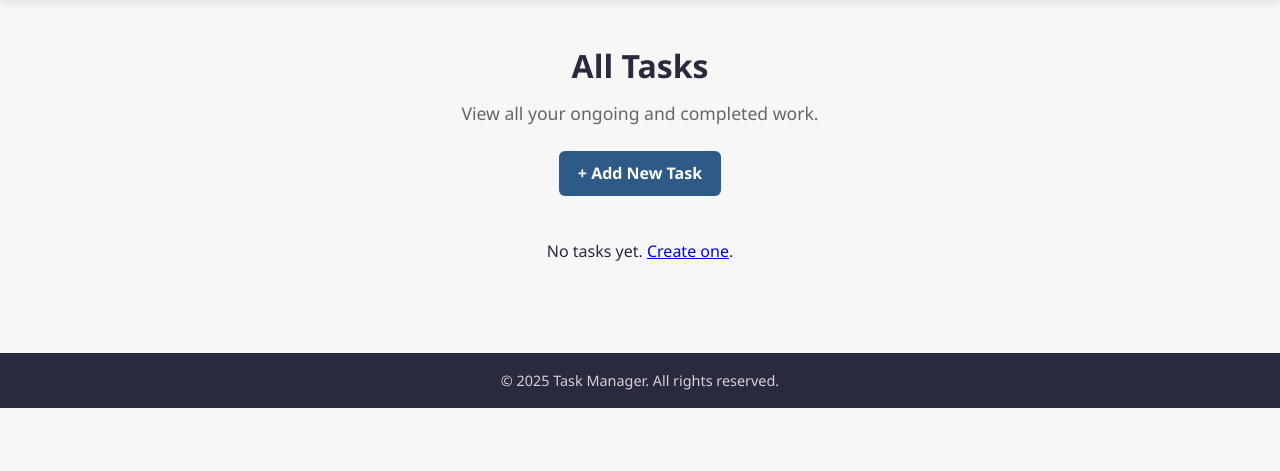
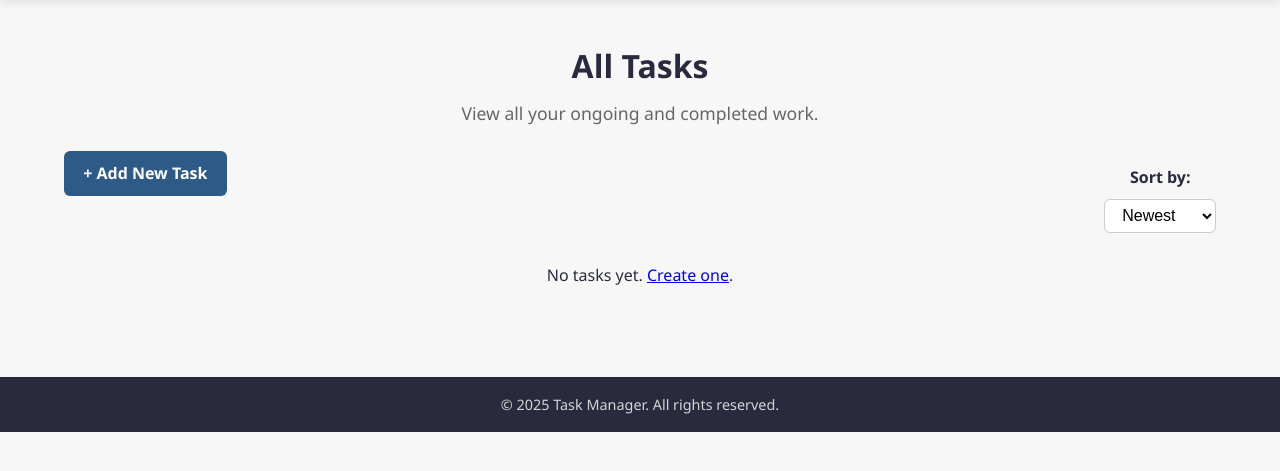
Before and after one commit to nicholohq/hangarin, a Django app: page /tasks/ in a window 1280 px wide. Shown: the part 93-564 px from the top of the page. Run offline with Django 5.2, Linux system fonts and the light colour scheme; data that the repository does not hold is empty.

Commit message:
added sorting in the tasks

```diff
--- a/tasks/static/tasks/css/main.css
+++ b/tasks/static/tasks/css/main.css
@@ -374,3 +374,40 @@ footer p {
 .upcoming-section .task-card {
 	min-height: 160px;
 }
+
+/* ====== Task Toolbar (Create + Sort) ====== */
+.task-toolbar {
+	display: flex;
+	justify-content: space-between;
+	align-items: center;
+	flex-wrap: wrap;
+	margin-bottom: 1.5rem;
+}
+
+.sort-form {
+	display: flex;
+	align-items: center;
+	gap: 0.5rem;
+}
+
+.sort-form label {
+	font-weight: 600;
+	color: var(--dark);
+}
+
+.sort-form select {
+	padding: 0.4rem 0.8rem;
+	border: 1px solid #ccc;
+	border-radius: 6px;
+	font-size: 1rem;
+	background-color: white;
+	cursor: pointer;
+	transition: border 0.3s ease, box-shadow 0.3s ease;
+}
+
+.sort-form select:hover,
+.sort-form select:focus {
+	border-color: var(--primary);
+	box-shadow: 0 0 4px rgba(45, 90, 135, 0.3);
+	outline: none;
+}
--- a/tasks/templates/tasks/task_list.html
+++ b/tasks/templates/tasks/task_list.html
@@ -5,7 +5,7 @@
     <meta charset="UTF-8">
     <meta name="viewport" content="width=device-width, initial-scale=1.0">
     <title>Hangarin - Task Manager</title>
-    <link rel="stylesheet" href="{% static 'tasks/css/main.css' %}?v=3">
+    <link rel="stylesheet" href="{% static 'tasks/css/main.css' %}?v=5">
 </head>
 <body>
 
@@ -27,13 +27,25 @@
     </div>
 </header>
 
-
 <section id="tasks">
     <h2 class="section-title">All Tasks</h2>
     <p class="section-subtitle">View all your ongoing and completed work.</p>
 
-    <div class="create-task">
-        <a href="{% url 'task_create' %}" class="btn-create">+ Add New Task</a>
+    <div class="task-toolbar">
+        <div class="create-task">
+            <a href="{% url 'task_create' %}" class="btn-create">+ Add New Task</a>
+        </div>
+
+        <form method="get" class="sort-form">
+            <label for="sort">Sort by:</label>
+            <select name="sort" id="sort" onchange="this.form.submit()">
+                <option value="created" {% if current_sort == 'created' %}selected{% endif %}>Newest</option>
+                <option value="title" {% if current_sort == 'title' %}selected{% endif %}>Title</option>
+                <option value="deadline" {% if current_sort == 'deadline' %}selected{% endif %}>Deadline</option>
+                <option value="priority" {% if current_sort == 'priority' %}selected{% endif %}>Priority</option>
+                <option value="status" {% if current_sort == 'status' %}selected{% endif %}>Status</option>
+            </select>
+        </form>
     </div>
 
     {% if tasks %}
@@ -57,6 +69,6 @@
     <p>&copy; 2025 Task Manager. All rights reserved.</p>
 </footer>
 
-<script src="{% static 'tasks/js/main.js' %}?v=3"></script>
+<script src="{% static 'tasks/js/main.js' %}?v=5"></script>
 </body>
 </html>
--- a/tasks/views.py
+++ b/tasks/views.py
@@ -2,6 +2,7 @@ from django.shortcuts import render, get_object_or_404, redirect
 from django.utils import timezone
 from .models import Task, Category, Priority, Note, SubTask
 from .forms import TaskForm, CategoryForm, PriorityForm, NoteForm, SubTaskForm
+
 
 def home(request):
     total_tasks = Task.objects.count()
@@ -19,13 +20,31 @@ def home(request):
     }
     return render(request, "tasks/home.html", context)
 
+
 def task_list(request):
-    tasks = Task.objects.all().order_by('-created_at')
-    return render(request, 'tasks/task_list.html', {'tasks': tasks})
+    sort_option = request.GET.get('sort', 'created')
+
+    sort_mapping = {
+        'title': 'title',
+        'deadline': 'deadline',
+        'priority': 'priority__name',
+        'status': 'status',
+        'created': '-created_at',
+    }
+
+    sort_field = sort_mapping.get(sort_option, '-created_at')
+    tasks = Task.objects.all().order_by(sort_field)
+
+    return render(request, 'tasks/task_list.html', {
+        'tasks': tasks,
+        'current_sort': sort_option,
+    })
+
 
 def task_detail(request, pk):
     task = get_object_or_404(Task, pk=pk)
     return render(request, 'tasks/task_detail.html', {'task': task})
+
 
 def task_create(request):
     if request.method == 'POST':
@@ -36,6 +55,7 @@ def task_create(request):
     else:
         form = TaskForm()
     return render(request, 'tasks/task_form.html', {'form': form, 'title': 'Create Task'})
+
 
 def task_update(request, pk):
     task = get_object_or_404(Task, pk=pk)
@@ -48,6 +68,7 @@ def task_update(request, pk):
         form = TaskForm(instance=task)
     return render(request, 'tasks/task_form.html', {'form': form, 'title': 'Edit Task'})
 
+
 def task_delete(request, pk):
     task = get_object_or_404(Task, pk=pk)
     if request.method == 'POST':
@@ -55,9 +76,11 @@ def task_delete(request, pk):
         return redirect('task_list')
     return render(request, 'tasks/task_confirm_delete.html', {'task': task})
 
+
 def category_list(request):
     categories = Category.objects.all().order_by('name')
     return render(request, 'tasks/category_list.html', {'categories': categories})
+
 
 def category_create(request):
     if request.method == 'POST':
@@ -68,6 +91,7 @@ def category_create(request):
     else:
         form = CategoryForm()
     return render(request, 'tasks/category_form.html', {'form': form, 'title': 'Create Category'})
+
 
 def category_update(request, pk):
     category = get_object_or_404(Category, pk=pk)
@@ -80,6 +104,7 @@ def category_update(request, pk):
         form = CategoryForm(instance=category)
     return render(request, 'tasks/category_form.html', {'form': form, 'title': 'Edit Category'})
 
+
 def category_delete(request, pk):
     category = get_object_or_404(Category, pk=pk)
     if request.method == 'POST':
@@ -87,9 +112,11 @@ def category_delete(request, pk):
         return redirect('category_list')
     return render(request, 'tasks/category_confirm_delete.html', {'category': category})
 
+
 def priority_list(request):
     priorities = Priority.objects.all().order_by('name')
     return render(request, 'tasks/priority_list.html', {'priorities': priorities})
+
 
 def priority_create(request):
     if request.method == 'POST':
@@ -100,6 +127,7 @@ def priority_create(request):
     else:
         form = PriorityForm()
     return render(request, 'tasks/priority_form.html', {'form': form, 'title': 'Create Priority'})
+
 
 def priority_update(request, pk):
     priority = get_object_or_404(Priority, pk=pk)
@@ -112,6 +140,7 @@ def priority_update(request, pk):
         form = PriorityForm(instance=priority)
     return render(request, 'tasks/priority_form.html', {'form': form, 'title': 'Edit Priority'})
 
+
 def priority_delete(request, pk):
     priority = get_object_or_404(Priority, pk=pk)
     if request.method == 'POST':
@@ -119,9 +148,11 @@ def priority_delete(request, pk):
         return redirect('priority_list')
     return render(request, 'tasks/priority_confirm_delete.html', {'priority': priority})
 
+
 def note_list(request):
     notes = Note.objects.all().order_by('-created_at')
     return render(request, 'tasks/note_list.html', {'notes': notes})
+
 
 def note_create(request):
     if request.method == 'POST':
@@ -132,6 +163,7 @@ def note_create(request):
     else:
         form = NoteForm()
     return render(request, 'tasks/note_form.html', {'form': form, 'title': 'Create Note'})
+
 
 def note_update(request, pk):
     note = get_object_or_404(Note, pk=pk)
@@ -144,6 +176,7 @@ def note_update(request, pk):
         form = NoteForm(instance=note)
     return render(request, 'tasks/note_form.html', {'form': form, 'title': 'Edit Note'})
 
+
 def note_delete(request, pk):
     note = get_object_or_404(Note, pk=pk)
     if request.method == 'POST':
@@ -151,9 +184,11 @@ def note_delete(request, pk):
         return redirect('note_list')
     return render(request, 'tasks/note_confirm_delete.html', {'note': note})
 
+
 def subtask_list(request):
     subtasks = SubTask.objects.all().order_by('-created_at')
     return render(request, 'tasks/subtask_list.html', {'subtasks': subtasks})
+
 
 def subtask_create(request):
     if request.method == 'POST':
@@ -164,6 +199,7 @@ def subtask_create(request):
     else:
         form = SubTaskForm()
     return render(request, 'tasks/subtask_form.html', {'form': form, 'title': 'Create Subtask'})
+
 
 def subtask_update(request, pk):
     subtask = get_object_or_404(SubTask, pk=pk)
@@ -176,6 +212,7 @@ def subtask_update(request, pk):
         form = SubTaskForm(instance=subtask)
     return render(request, 'tasks/subtask_form.html', {'form': form, 'title': 'Edit Subtask'})
 
+
 def subtask_delete(request, pk):
     subtask = get_object_or_404(SubTask, pk=pk)
     if request.method == 'POST':
```
